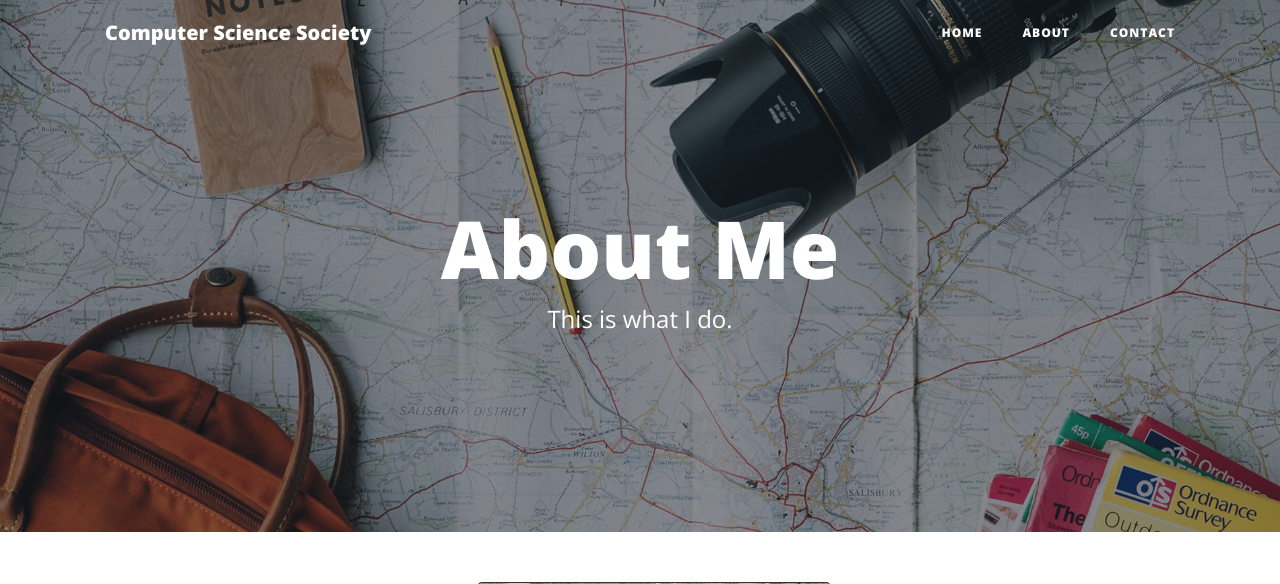
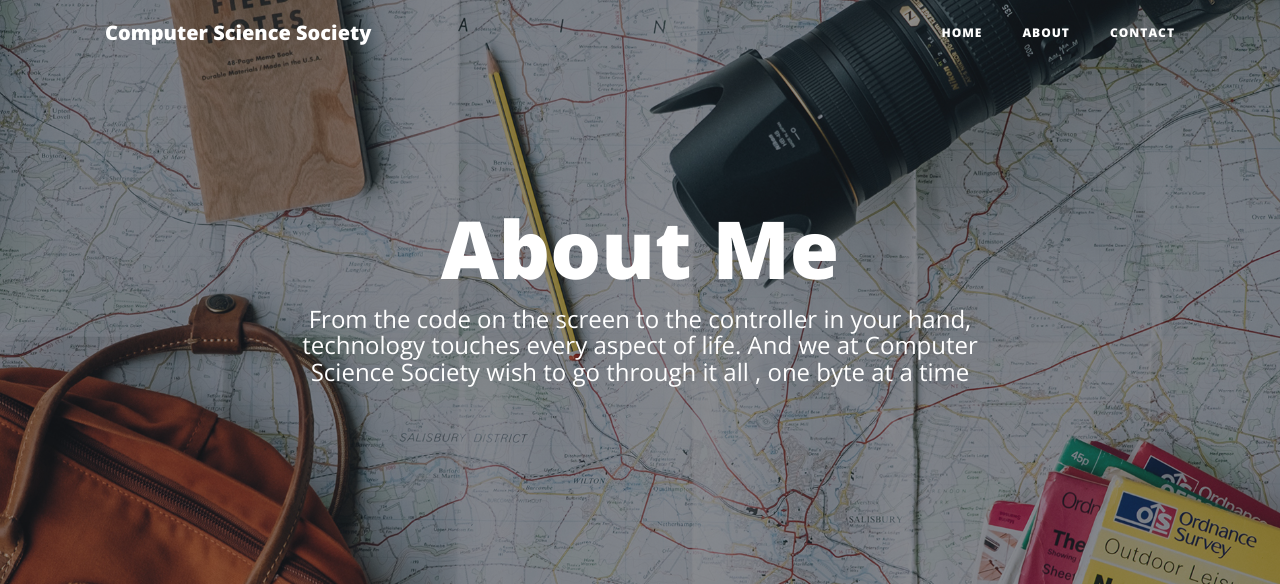
Before and after one commit to hardikphalet/CSSSSC, a Flask app: page /about in a window 1280 px wide; the page is wider, and only the part inside the window is pictured. Shown: the top 584 px of that part. Run offline with Flask 2, Linux system fonts and the light colour scheme; some libraries are stand-ins or nearby versions.

Commit message:
merge with HarshBrnch

```diff
--- a/templates/about.html
+++ b/templates/about.html
@@ -21,7 +21,8 @@
       <div class="col-lg-8 col-md-10 mx-auto">
         <div class="page-heading">
           <h1>About Me</h1>
-          <span class="subheading">This is what I do.</span>
+          <span class="subheading">From the code on the screen to the controller in your hand, technology touches every aspect of life.
+            And we at Computer Science Society wish to go through it all , one byte at a time</span>
         </div>
       </div>
     </div>
```
